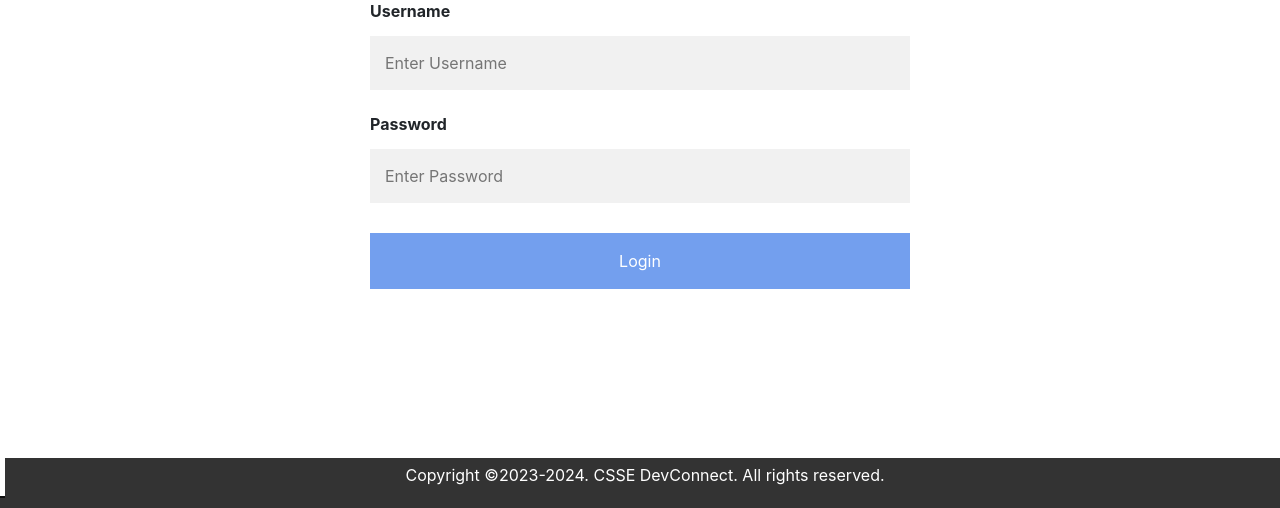
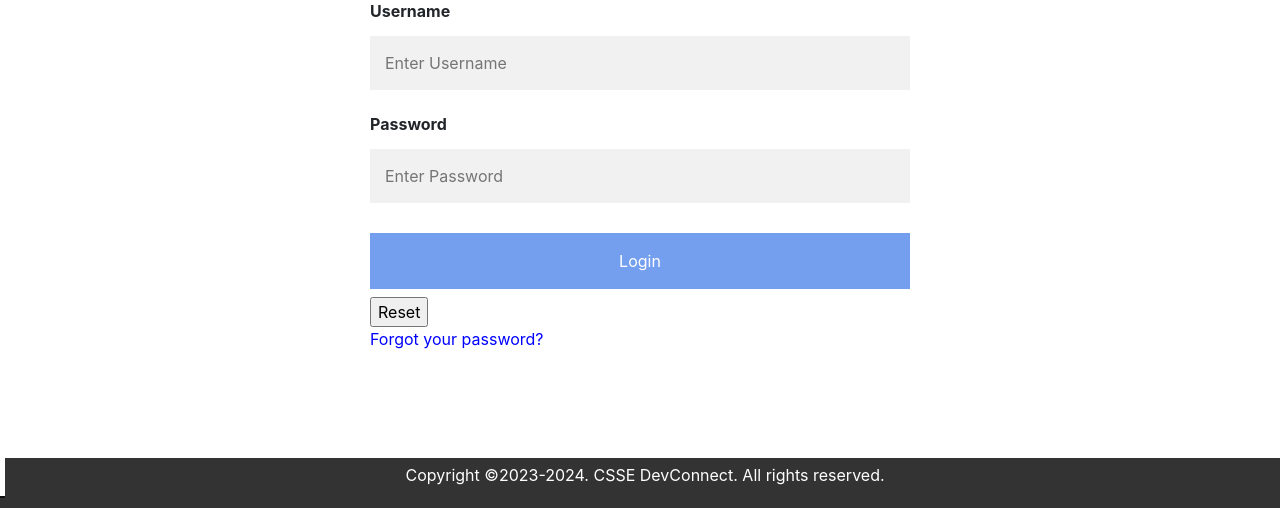
Before and after one commit to ramandatta87/CITS5505_UWA_Group_Project, a Flask app: page /auth/login in a window 1280 px wide. Shown: the part 292-800 px from the top of the page. Run offline with Flask 3, Linux system fonts and the light colour scheme; some libraries are stand-ins or nearby versions.

Commit message:
Added Forget Password Route, forget.html

```diff
--- a/app/controllers/auth_controller.py
+++ b/app/controllers/auth_controller.py
@@ -2,7 +2,7 @@
 from datetime import datetime
 from flask import Blueprint, render_template, request, flash, redirect, url_for
 from app.models.user import User    # Importing the User model
-from app.forms import RegisterForm  # Importing the RegisterForm
+from app.forms import RegisterForm, LoginForm, ForgetPasswordForm  # Importing the RegisterForm
 from app import db                  # Importing the database instance
 
 
@@ -49,3 +49,12 @@ def register():
 @auth.route("/login")
 def login():
     return render_template("login.html")
+
+@auth.route('/forget_password', methods=['GET', 'POST'])
+def forget_password():
+    form = ForgetPasswordForm()
+    if form.validate_on_submit():
+        # Send reset password instructions
+        flash('Please check your email for reset password instructions.')
+        return redirect(url_for('auth.login'))
+    return render_template('forget_password.html', form=form)
--- a/app/templates/login.html
+++ b/app/templates/login.html
@@ -14,7 +14,11 @@
                 <input type="password" placeholder="Enter Password" name="password" required>
                 <br class="clear">
                 <input class="btn-submit" type="submit" name="submit" value="Login">
+                <input type="reset" value="Reset" /
             </form>
+            <p class="forgot-password">
+                <a href="{{ url_for('auth.forget_password') }}">Forgot your password?</a>
+            </p>
         </div>
     </div>
  {% endblock %}
```
